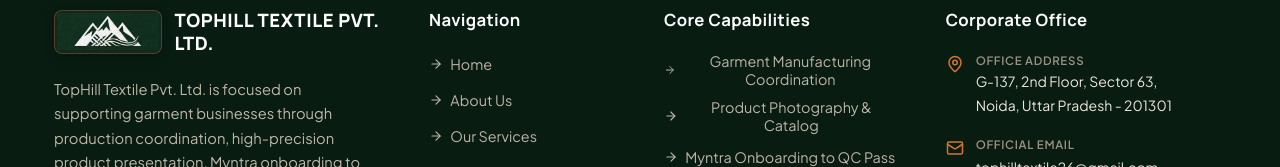
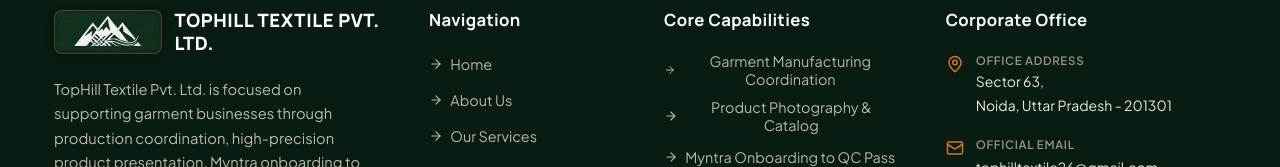
Before and after one commit to vikashen01/TopHill, a React (Vite) app: page / in a window 1280 px wide. Shown: the part 9282-9449 px from the top of the page. Built offline with nearby package versions, Linux system fonts and the light colour scheme; no server answers.

Commit message:
Update address to Sector 63, Noida, Uttar Pradesh - 201301 across all pages

```diff
--- a/index.html
+++ b/index.html
@@ -68,7 +68,7 @@
       },
       "address": {
         "@type": "PostalAddress",
-        "streetAddress": "G-137, 2nd Floor, Sector 63",
+        "streetAddress": "Sector 63",
         "addressLocality": "Noida",
         "addressRegion": "Uttar Pradesh",
         "postalCode": "201301",
--- a/src/components/Footer.jsx
+++ b/src/components/Footer.jsx
@@ -148,7 +148,7 @@
                   <div>
                     <span className="contact-label">Office Address</span>
                     <p className="contact-value">
-                      G-137, 2nd Floor, Sector 63,<br />
+                      Sector 63,<br />
                       Noida, Uttar Pradesh - 201301
                     </p>
                   </div>
--- a/src/components/Header.jsx
+++ b/src/components/Header.jsx
@@ -208,7 +208,7 @@
             <div className="mobile-menu-info">
               <p className="mobile-info-heading">Corporate Office</p>
               <p className="mobile-info-text">
-                G-137, 2nd Floor, Sector 63, Noida, Uttar Pradesh-201301
+                Sector 63, Noida, Uttar Pradesh - 201301
               </p>
               <p className="mobile-info-text"><strong>GSTIN:</strong> 09AAMCT5200E1ZH</p>
               <p className="mobile-info-text"><strong>Email:</strong> tophilltextile26@gmail.com</p>
--- a/src/pages/AboutPage.jsx
+++ b/src/pages/AboutPage.jsx
@@ -236,7 +236,7 @@
                 <div className="info-cell-label">Registered Office Address:</div>
                 <div className="info-cell-value">
                   <strong style={{ color: 'var(--color-primary)' }}>
-                    G-137, 2nd Floor, Sector 63, Noida, Uttar Pradesh - 201301
+                    Sector 63, Noida, Uttar Pradesh - 201301
                   </strong>
                   <span className="field-note">Industrial &amp; Corporate Hub, Noida, Gautam Buddha Nagar</span>
                 </div>
--- a/src/pages/ContactPage.jsx
+++ b/src/pages/ContactPage.jsx
@@ -212,7 +212,7 @@
                   <div>
                     <span className="contact-item-label">Registered Office Address</span>
                     <p className="contact-item-primary">
-                      G-137, 2nd Floor, Sector 63, Noida, Uttar Pradesh - 201301
+                      Sector 63, Noida, Uttar Pradesh - 201301
                     </p>
                     <span className="contact-item-sub">Industrial Area Sector 63, Noida</span>
                   </div>
--- a/src/pages/PrivacyPolicyPage.jsx
+++ b/src/pages/PrivacyPolicyPage.jsx
@@ -25,7 +25,7 @@
 
             <h2>1. Introduction</h2>
             <p>
-              TopHill Textile Pvt. Ltd. ("TopHill Textile", "we", "us", or "our"), having its registered corporate office at G-137, 2nd Floor, Sector 63, Noida, Uttar Pradesh-201301, respects the privacy of individuals and corporate partners who visit our corporate website. This Privacy Policy outlines our practices concerning the collection, use, and protection of information submitted through our online inquiry forms.
+              TopHill Textile Pvt. Ltd. ("TopHill Textile", "we", "us", or "our"), having its registered corporate office at Sector 63, Noida, Uttar Pradesh - 201301, respects the privacy of individuals and corporate partners who visit our corporate website. This Privacy Policy outlines our practices concerning the collection, use, and protection of information submitted through our online inquiry forms.
             </p>
 
             <h2>2. Information We Collect</h2>
@@ -57,7 +57,7 @@
                 </div>
                 <div className="info-row">
                   <div className="info-cell-label">Registered Office:</div>
-                  <div className="info-cell-value">G-137, 2nd Floor, Sector 63, Noida, Uttar Pradesh-201301</div>
+                  <div className="info-cell-value">Sector 63, Noida, Uttar Pradesh - 201301</div>
                 </div>
                 <div className="info-row">
                   <div className="info-cell-label">GSTIN:</div>
--- a/src/pages/TermsPage.jsx
+++ b/src/pages/TermsPage.jsx
@@ -25,7 +25,7 @@
 
             <h2>1. Acceptance of Terms</h2>
             <p>
-              By accessing and using this corporate website, you agree to comply with and be bound by these Terms and Conditions. This website is owned and operated by TopHill Textile Pvt. Ltd., located at G-137, 2nd Floor, Sector 63, Noida, Uttar Pradesh-201301.
+              By accessing and using this corporate website, you agree to comply with and be bound by these Terms and Conditions. This website is owned and operated by TopHill Textile Pvt. Ltd., located at Sector 63, Noida, Uttar Pradesh - 201301.
             </p>
 
             <h2>2. Informational Purpose &amp; Growth Plans Scope</h2>
@@ -55,7 +55,7 @@
                 </div>
                 <div className="info-row">
                   <div className="info-cell-label">Registered Office:</div>
-                  <div className="info-cell-value">G-137, 2nd Floor, Sector 63, Noida, Uttar Pradesh-201301</div>
+                  <div className="info-cell-value">Sector 63, Noida, Uttar Pradesh - 201301</div>
                 </div>
                 <div className="info-row">
                   <div className="info-cell-label">GSTIN:</div>
```
Also changed, not shown: 1 other file (tests, documents, lock files or other folders).
